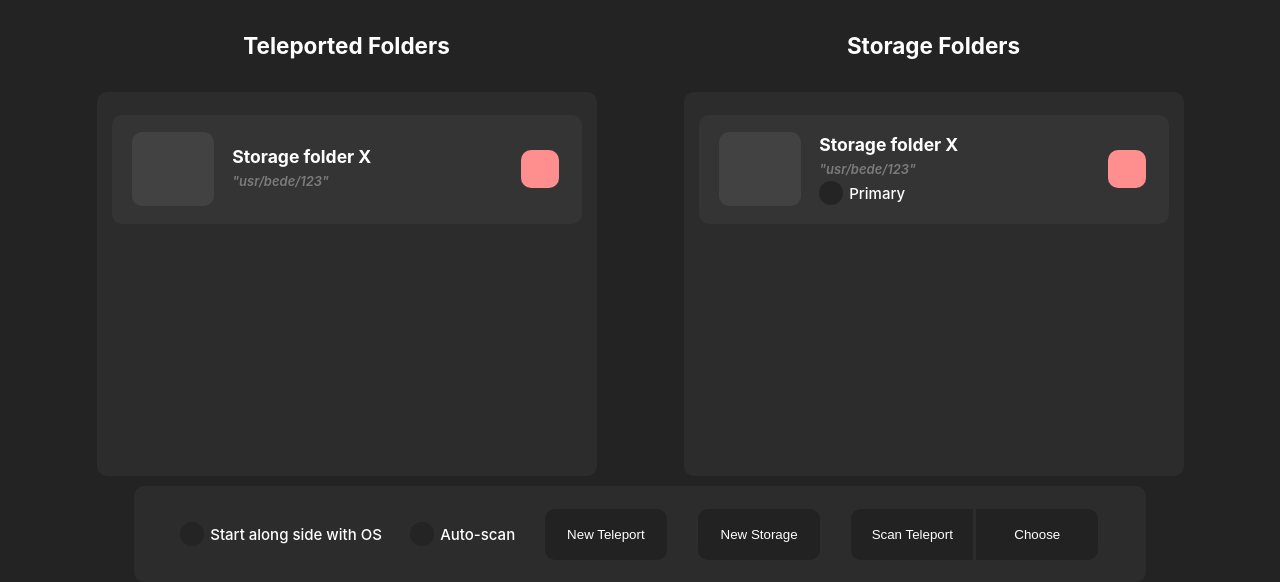
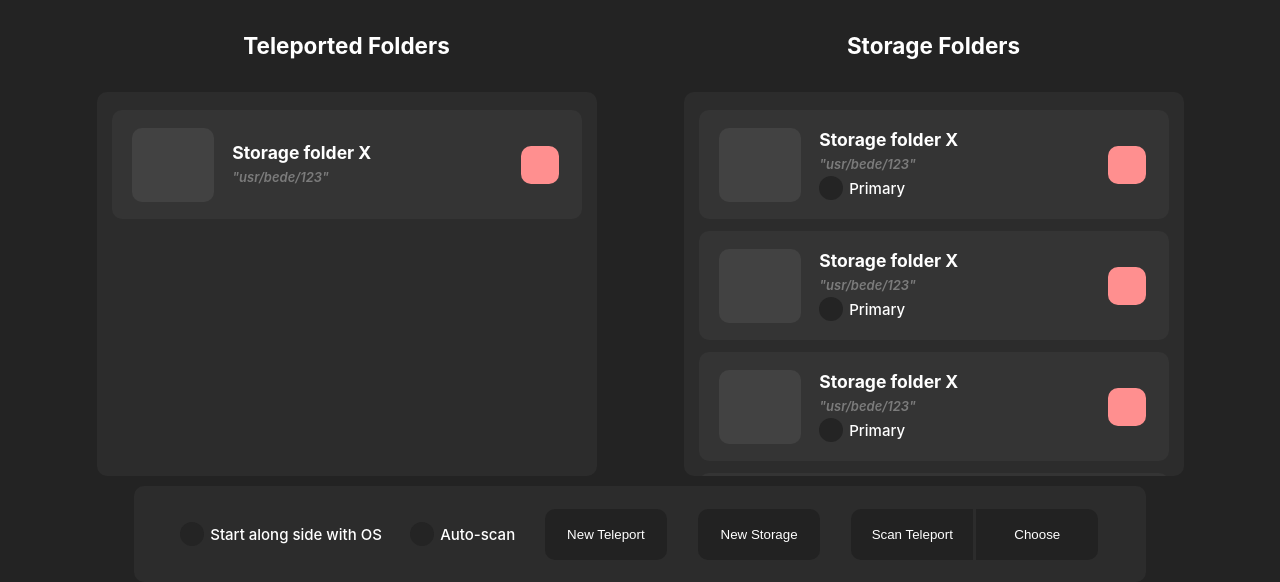
Before and after one commit to surtr1st/tereporto, a Vue app: page / in a window 1280 px wide. Shown: the top 582 px of the page. Built offline with nearby package versions, Linux system fonts and the light colour scheme.

Commit message:
customize list item

```diff
--- a/src/App.vue
+++ b/src/App.vue
@@ -42,7 +42,7 @@ import TitleHeader from './components/TitleHeader.vue';
     <GridItem position="aside">
       <StoragePanel>
         <List>
-          <ListItem>
+          <ListItem v-for="i in 15">
             <Idol />
             <Descriptive
               title="Storage folder X"
--- a/src/components/ListItem.vue
+++ b/src/components/ListItem.vue
@@ -13,7 +13,7 @@ li {
   align-items: center;
   background: var(--light-neutral-gray);
   border-radius: 10px;
-  margin: 0.3rem;
+  margin-bottom: 0.8rem;
   transition: all 150ms;
 }
 
--- a/src/styles.css
+++ b/src/styles.css
@@ -23,17 +23,5 @@
   margin: 0;
   background: var(--darker-neutral-gray);
   box-sizing: border-box;
+  scroll-behavior: smooth;
 }
-
-::-webkit-scrollbar {
-  width: 5px;
-}
-
-::-webkit-scrollbar-thumb {
-  background-color: var(--light-neutral-gray);
-  border-radius: 2rem;
-}
-
-::-webkit-scrollbar-track {
-  width: 5px;
-}
```
